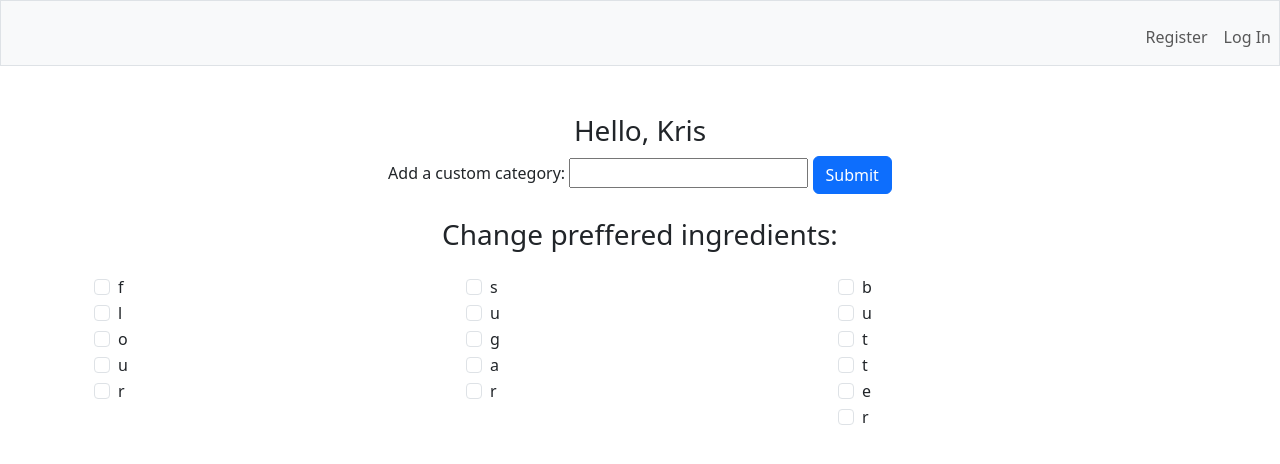
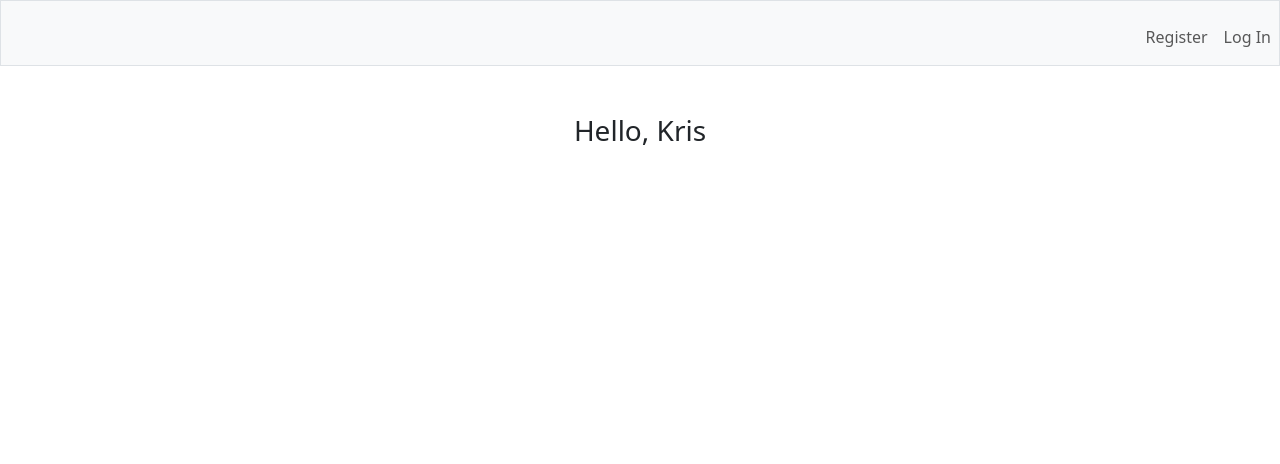
Before and after one commit to KrisGosp/mymealguide1, a Flask app: page /profile/6 in a window 1280 px wide. Shown: the top 464 px of the page. Run offline with Flask 3, Linux system fonts and the light colour scheme; data comes from the database, SQL or seed files in the repository.

Commit message:
Simplified profile page

```diff
--- a/templates/profile.html
+++ b/templates/profile.html
@@ -1,64 +1,4 @@
-{% extends "layout.html" %} {% block title %} Log In {% endblock %} {% block
+{% extends "layout.html" %} {% block title %} Profile {% endblock %} {% block
 main %}
 <h3>Hello, {{ user[1].capitalize() }}</h3>
-<div>
-  <form action="/profile/{{ user[0] }}" method="post">
-    <label class="form-label" for="category">Add a custom category:</label>
-    <input type="text" id="category" />
-    <button class="btn btn-primary" type="submit">Submit</button>
-  </form>
-</div>
-<div class="container">
-  <h3 class="m-4">Change preffered ingredients:</h3>
-  <div class="row text-start">
-    <div class="col">
-      {% for i in ingredients[0] %}
-      <div class="form-check">
-        <input
-          class="form-check-input"
-          type="checkbox"
-          value=""
-          id="flexCheckDefault1"
-        />
-        <label class="form-check-label" for="flexCheckDefault1">
-          {{ i }}
-        </label>
-      </div>
-      {% endfor %}
-      <!-- Repeat the form-check elements for other buttons -->
-    </div>
-    <div class="col">
-      {% for i in ingredients[1] %}
-      <div class="form-check">
-        <input
-          class="form-check-input"
-          type="checkbox"
-          value=""
-          id="flexCheckDefault1"
-        />
-        <label class="form-check-label" for="flexCheckDefault1">
-          {{ i }}
-        </label>
-      </div>
-      {% endfor %}
-      <!-- Repeat the form-check elements for other buttons -->
-    </div>
-    <div class="col">
-      {% for i in ingredients[2] %}
-      <div class="form-check">
-        <input
-          class="form-check-input"
-          type="checkbox"
-          value=""
-          id="flexCheckDefault1"
-        />
-        <label class="form-check-label" for="flexCheckDefault1">
-          {{ i }}
-        </label>
-      </div>
-      {% endfor %}
-      <!-- Repeat the form-check elements for other buttons -->
-    </div>
-  </div>
-</div>
 {% endblock %}
--- a/templates/recipe.html
+++ b/templates/recipe.html
@@ -1,4 +1,4 @@
-{% extends "layout.html" %} {% block title %} Recipe Details: {% endblock %} {%
+{% extends "layout.html" %} {% block title %} Recipe Details {% endblock %} {%
 block main %}
 <div class="recipe_wrap">
   <div class="row header">
```
